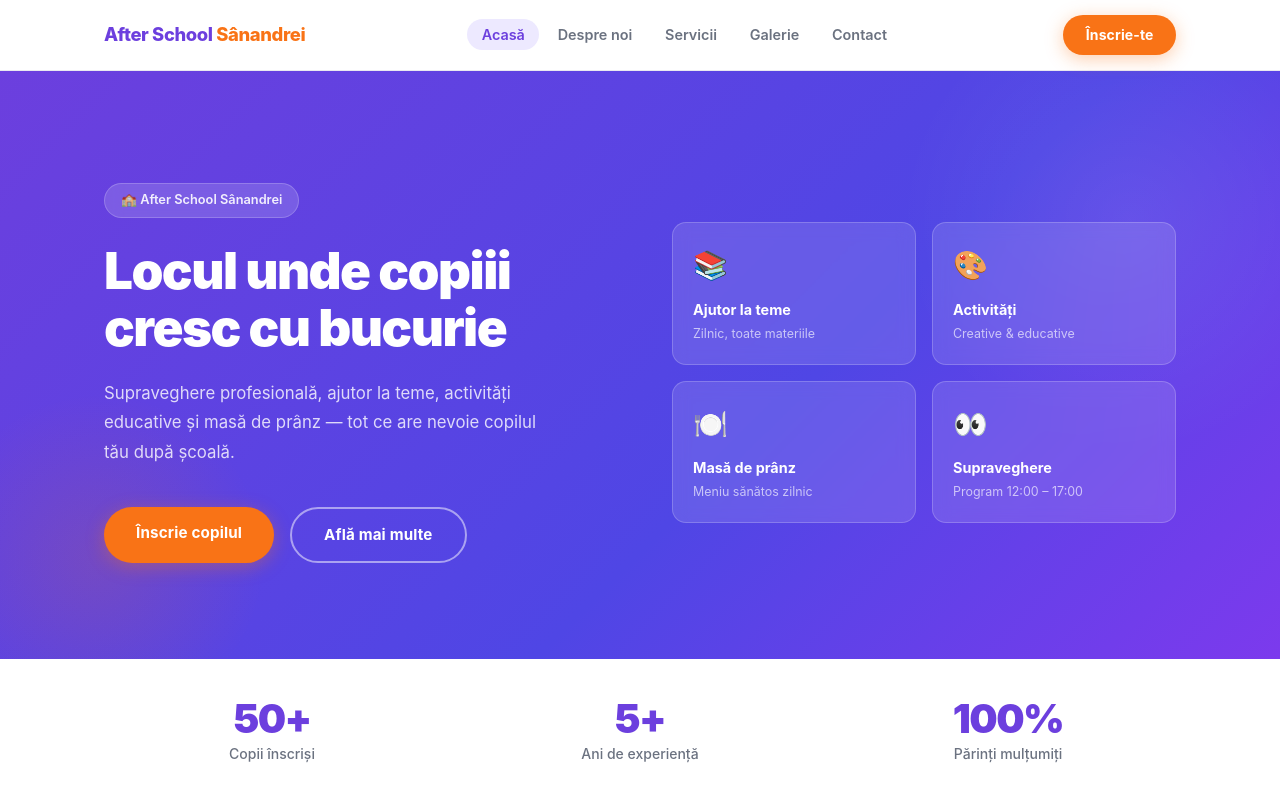
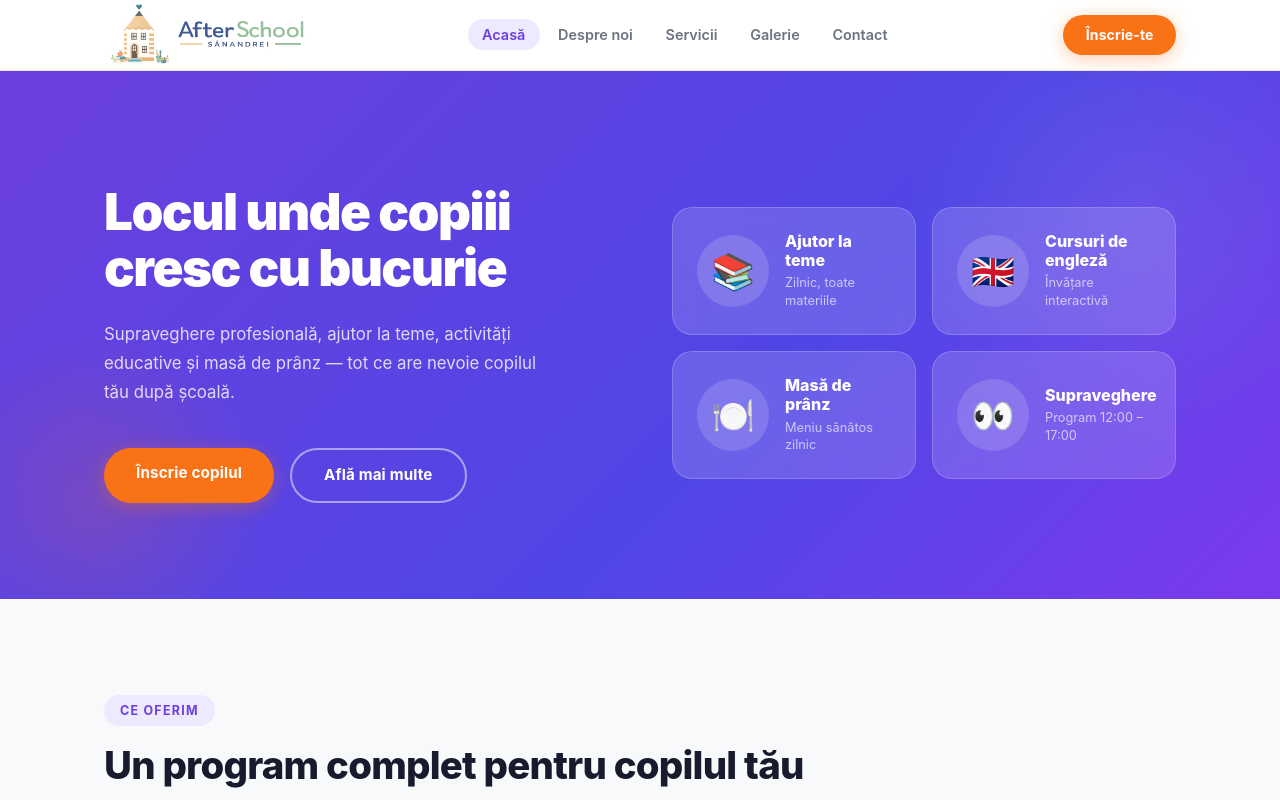
Before and after one commit to lavinianetotea/afterschool-sanandrei, a React (Create React App) app in the folder client/: page / in a window 1280 px wide. Shown: the top 800 px of the page. Built offline with nearby package versions, Linux system fonts and the light colour scheme.

Commit message:
Insert logo-icon and logo-text on the navbar; Remove unnecessary content

```diff
--- a/client/src/components/Layout.css
+++ b/client/src/components/Layout.css
@@ -17,14 +17,22 @@
 }
 
 .navbar-logo {
-  font-size: 1.15rem;
-  font-weight: 800;
-  color: var(--primary);
-  letter-spacing: -0.02em;
+    display: flex;
+    align-items: center;
+    gap: 0.25rem;
+    height: 100%;
 }
 
-.navbar-logo span {
-  color: var(--secondary);
+.navbar-logo-icon {
+  height: 100%;
+  width: auto;
+  object-fit: contain;
+}
+
+.navbar-logo-text {
+  height: 40%;
+  width: auto;
+  object-fit: contain;
 }
 
 .navbar-links {
--- a/client/src/components/Navbar.jsx
+++ b/client/src/components/Navbar.jsx
@@ -9,7 +9,8 @@ export default function Navbar() {
     <nav className="navbar">
       <div className="container navbar-inner">
         <Link to="/" className="navbar-logo">
-          After School <span>Sânandrei</span>
+            <img src="/logo-icon.png" alt="After School Sânandrei" className="navbar-logo-icon" />
+            <img src="/logo-text.png" alt="After School Sânandrei" className="navbar-logo-text" />
         </Link>
 
         <ul className={`navbar-links${open ? ' open' : ''}`}>
--- a/client/src/pages/Home.css
+++ b/client/src/pages/Home.css
@@ -75,14 +75,7 @@
   flex-wrap: wrap;
 }
 
-/* Hero visual side */
-.hero-visual {
-  position: relative;
-  display: flex;
-  flex-direction: column;
-  gap: 1rem;
-}
-
+/* Hero cards — new style */
 .hero-cards-grid {
   display: grid;
   grid-template-columns: 1fr 1fr;
@@ -90,34 +83,57 @@
 }
 
 .hero-mini-card {
-  background: rgba(255,255,255,0.12);
-  border: 1px solid rgba(255,255,255,0.2);
-  border-radius: var(--radius);
-  padding: 1.25rem;
+  background: rgba(255,255,255,0.15);
+  border: 1px solid rgba(255,255,255,0.18);
+  border-radius: 20px;
+  padding: 1.5rem;
   backdrop-filter: blur(8px);
+  display: flex;
+  align-items: center;
+  gap: 1rem;
+  position: relative;
+  overflow: hidden;
   transition: background 0.2s;
 }
 
 .hero-mini-card:hover {
-  background: rgba(255,255,255,0.18);
+  background: rgba(255,255,255,0.22);
 }
 
-.hero-mini-card .card-icon {
-  font-size: 1.75rem;
-  margin-bottom: 0.6rem;
+.hero-mini-card-icon {
+  width: 72px;
+  height: 72px;
+  background: rgba(255,255,255,0.15);
+  border-radius: 50%;
+  display: flex;
+  align-items: center;
+  justify-content: center;
+  font-size: 2.2rem;
+  flex-shrink: 0;
+  position: relative;
+  z-index: 1;
+}
+
+.hero-mini-card-content {
+  position: relative;
+  z-index: 1;
 }
 
 .hero-mini-card h4 {
-  font-size: 0.9rem;
-  font-weight: 700;
+  font-size: 1rem;
+  font-weight: 800;
   color: var(--white);
-  margin-bottom: 0.2rem;
+  margin-bottom: 0.25rem;
+  line-height: 1.2;
 }
 
 .hero-mini-card p {
-  font-size: 0.78rem;
+  font-size: 0.8rem;
   color: rgba(255,255,255,0.65);
+  line-height: 1.4;
 }
+
+/* Decorative dots removed */
 
 /* Stats bar */
 .stats-bar {
--- a/client/src/pages/Home.jsx
+++ b/client/src/pages/Home.jsx
@@ -10,7 +10,7 @@ const features = [
 
 const heroCards = [
   { icon: '📚', title: 'Ajutor la teme', desc: 'Zilnic, toate materiile' },
-  { icon: '🎨', title: 'Activități', desc: 'Creative & educative' },
+  { icon: '🇬🇧', title: 'Cursuri de engleză', desc: 'Învățare interactivă' },
   { icon: '🍽️', title: 'Masă de prânz', desc: 'Meniu sănătos zilnic' },
   { icon: '👀', title: 'Supraveghere', desc: 'Program 12:00 – 17:00' },
 ];
@@ -21,7 +21,6 @@ export default function Home() {
       <section className="hero">
         <div className="container hero-inner">
           <div>
-            <div className="hero-tag">🏫 After School Sânandrei</div>
             <h1>Locul unde copiii cresc cu bucurie</h1>
             <p className="hero-desc">
               Supraveghere profesională, ajutor la teme, activități educative
@@ -37,9 +36,11 @@ export default function Home() {
             <div className="hero-cards-grid">
               {heroCards.map((c) => (
                 <div className="hero-mini-card" key={c.title}>
-                  <div className="card-icon">{c.icon}</div>
-                  <h4>{c.title}</h4>
-                  <p>{c.desc}</p>
+                  <div className="hero-mini-card-icon">{c.icon}</div>
+                  <div className="hero-mini-card-content">
+                    <h4>{c.title}</h4>
+                    <p>{c.desc}</p>
+                  </div>
                 </div>
               ))}
             </div>
@@ -47,27 +48,27 @@ export default function Home() {
         </div>
       </section>
 
-      <div className="stats-bar">
-        <div className="container stats-grid">
-          <div className="stat-item">
-            <h3>50+</h3>
-            <p>Copii înscriși</p>
-          </div>
-          <div className="stat-item">
-            <h3>5+</h3>
-            <p>Ani de experiență</p>
-          </div>
-          <div className="stat-item">
-            <h3>100%</h3>
-            <p>Părinți mulțumiți</p>
-          </div>
-        </div>
-      </div>
+      {/*<div className="stats-bar">*/}
+      {/*  <div className="container stats-grid">*/}
+      {/*    <div className="stat-item">*/}
+      {/*      <h3>50+</h3>*/}
+      {/*      <p>Copii înscriși</p>*/}
+      {/*    </div>*/}
+      {/*    <div className="stat-item">*/}
+      {/*      <h3>5+</h3>*/}
+      {/*      <p>Ani de experiență</p>*/}
+      {/*    </div>*/}
+      {/*    <div className="stat-item">*/}
+      {/*      <h3>100%</h3>*/}
+      {/*      <p>Părinți mulțumiți</p>*/}
+      {/*    </div>*/}
+      {/*  </div>*/}
+      {/*</div>*/}
 
       <section className="features-section">
         <div className="container">
           <span className="section-tag">Ce oferim</span>
-          <h2 className="section-title">Un program complet<br />pentru copilul tău</h2>
+          <h2 className="section-title">Un program complet pentru copilul tău</h2>
           <p className="section-subtitle">
             Fiecare serviciu este gândit pentru dezvoltarea armonioasă și siguranța copilului.
           </p>
```
Also changed, not shown: client/public/logo-icon.png (added), client/public/logo-text.png (added).
